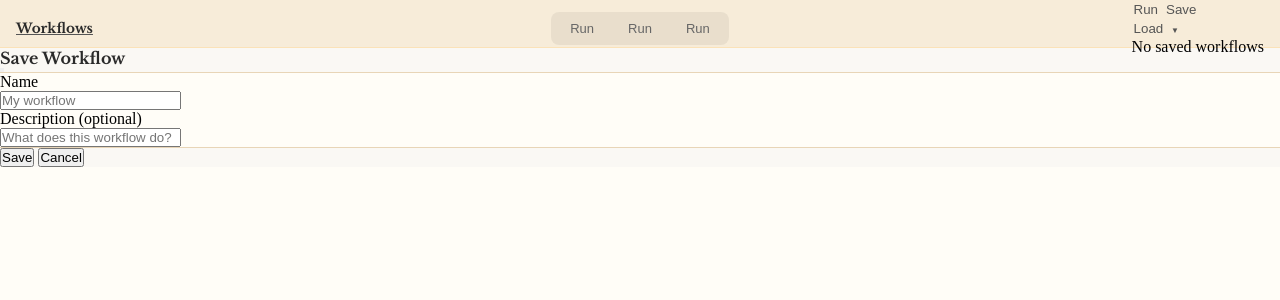
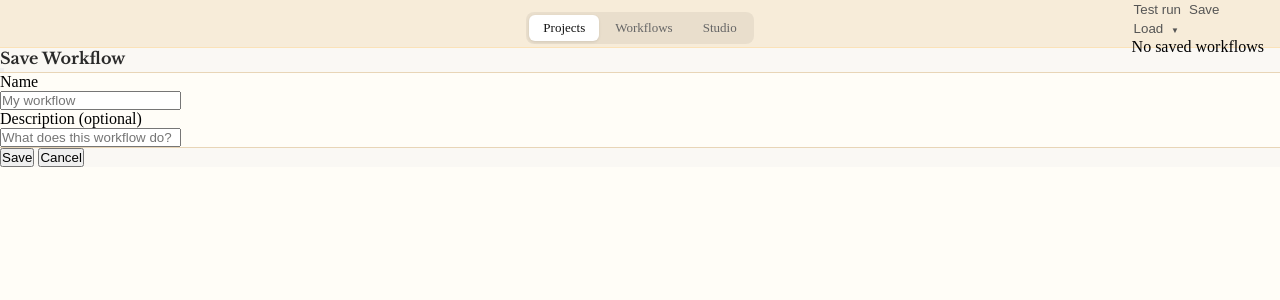
Before and after one commit to datamarkin/datamarkin, a Flask app: template templates/agentui_header.html in a window 1280 px wide. Shown: the top 300 px of the page. Run offline with Flask 3, Linux system fonts and the light colour scheme; the template is opened without the code that fills it, so the values that code supplies are empty.

Commit message:
Revamp `agentui_header.html`: update navigation with logo and tabbed menu, replace "Run" button labels with "Test run," and remove redundant button definitions.

```diff
--- a/templates/agentui_header.html
+++ b/templates/agentui_header.html
@@ -2,26 +2,31 @@
 
 <div class="dm-wf-bar">
     <div class="dm-wf-bar-left">
-        <a href="/workflows" class="button is-app is-small" title="Workflows">
-            <span class="dm-wf-title">Workflows</span>
+        <a href="/" class="logo-button button is-small is-app" title="Datamarkin">
+            <img class="image is-32x32" src="{{ url_for('static', filename='images/logo.svg') }}" alt="">
         </a>
     </div>
     <div class="dm-wf-bar-center">
         <div class="dm-wf-actions">
-            <button class="button is-app is-small">
-                <span id="dm-btn-run-label">Run</span>
-            </button>
-            <button class="button is-app is-small">
-                <span id="dm-btn-run-label">Run</span>
-            </button>
-            <button class="button is-app is-small">
-                <span id="dm-btn-run-label">Run</span>
-            </button>
+            <a href="/projects" class="tab-pill {{ 'is-active' if active_tab == 'projects' }}">Projects</a>
+            <a href="/workflows" class="tab-pill {{ 'is-active' if active_tab == 'workflows' }}">Workflows</a>
+            <a href="/studio" class="tab-pill {{ 'is-active' if active_tab == 'studio' }}">Studio</a>
         </div>
+        {#        <div class="dm-wf-actions">#}
+        {#            <button class="button is-app is-small">#}
+        {#                <span id="dm-btn-run-label">Run</span>#}
+        {#            </button>#}
+        {#            <button class="button is-app is-small">#}
+        {#                <span id="dm-btn-run-label">Run</span>#}
+        {#            </button>#}
+        {#            <button class="button is-app is-small">#}
+        {#                <span id="dm-btn-run-label">Run</span>#}
+        {#            </button>#}
+        {#        </div>#}
     </div>
     <div class="dm-wf-bar-right">
         <button class="button is-app is-small" id="dm-btn-run">
-            <span id="dm-btn-run-label">Run</span>
+            <span id="dm-btn-run-label">Test run</span>
         </button>
         <button class="button is-app is-small" id="dm-btn-save">Save</button>
         <div class="dropdown" id="dm-load-dd">
@@ -192,7 +197,7 @@
         } else {
             btn.disabled = false;
             btn.classList.remove('is-loading');
-            label.textContent = 'Run';
+            label.textContent = 'Test run';
         }
     });
 
```
